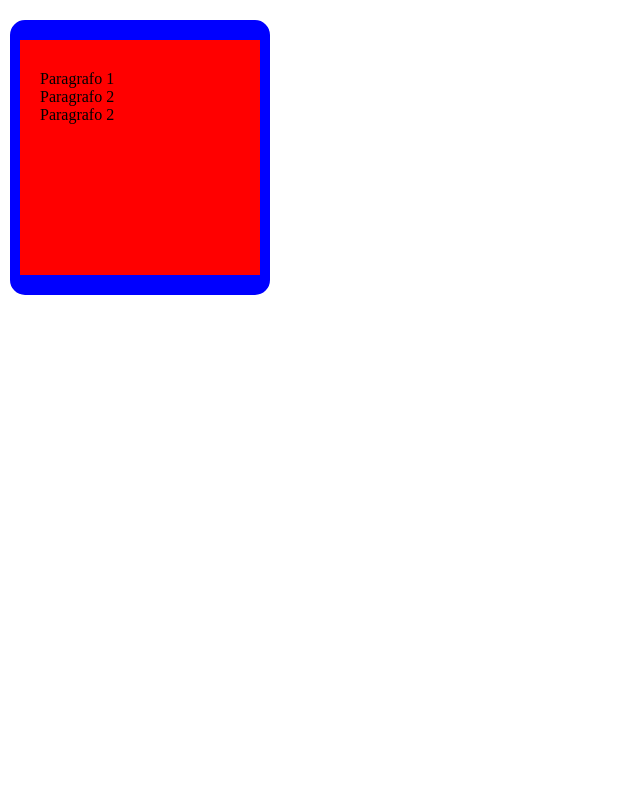
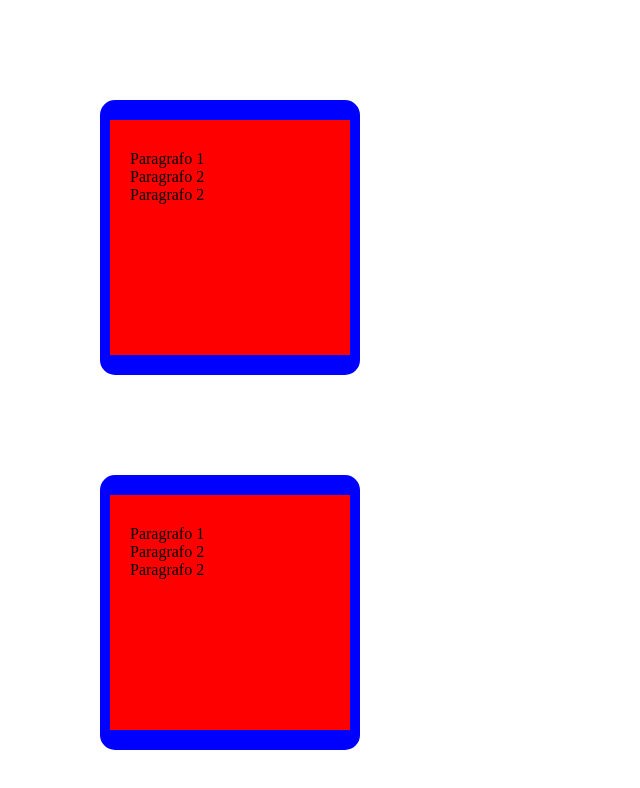
Before and after one commit to pisanidaniel/curso_html_css_udemy, a plain HTML site: page CSS/boxmodel.html in a window 1280 px wide. Shown: the whole page, without its empty margins (0-640 px from the left). Drawn offline with Linux system fonts and the light colour scheme.

Commit message:
update boxmodel and styles.css

```diff
--- a/CSS/boxmodel.html
+++ b/CSS/boxmodel.html
@@ -15,6 +15,11 @@
         <p class="paragrafo-box">Paragrafo 2</p>
         <p class="paragrafo-box">Paragrafo 2</p>
     </div>
+    <div class="boxmodel">
+        <p class="paragrafo-box">Paragrafo 1</p>
+        <p class="paragrafo-box">Paragrafo 2</p>
+        <p class="paragrafo-box">Paragrafo 2</p>
+    </div>
 
 </body>
 
--- a/CSS/styles.css
+++ b/CSS/styles.css
@@ -127,6 +127,9 @@ body {
     margin: 50px;
     margin: 5px 10px 10px 7px;
     margin: 20px 10px;
+    margin: 100px;
+    display: block;
+
 }
 
 .paragrafo-box {
```
